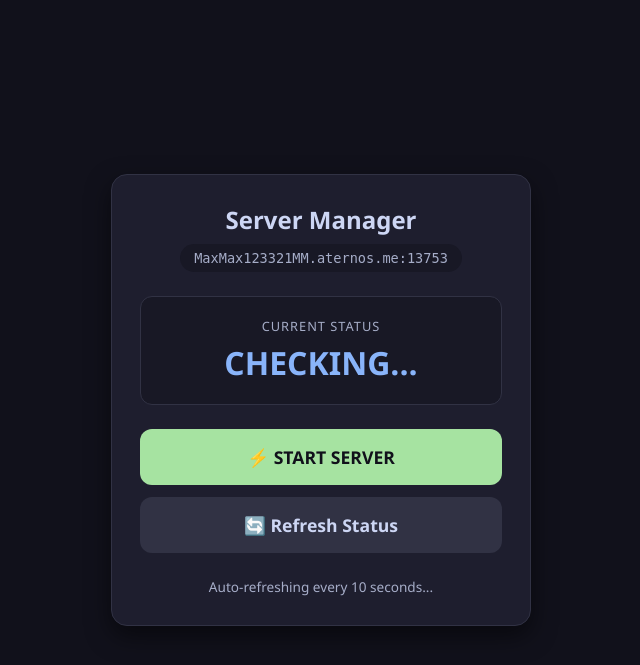
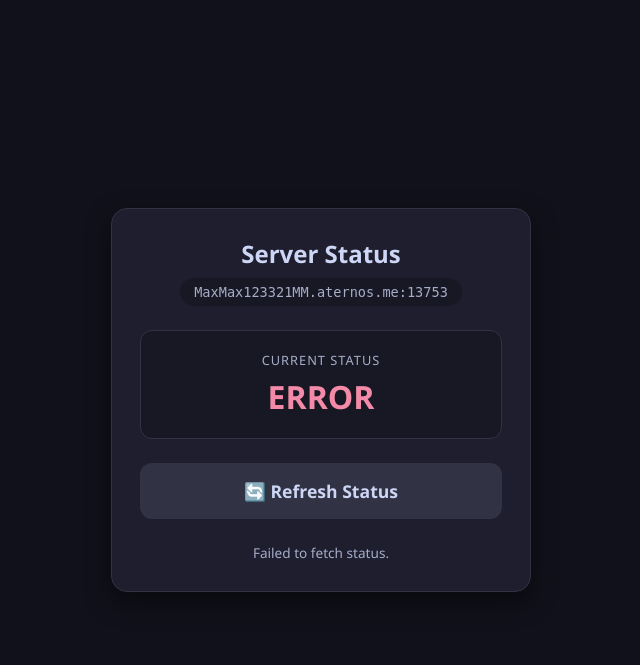
Before and after one commit to maxlolpjsk/aternoschecker, a Flask app: page / in a window 1280 px wide. Shown: the top 665 px of the page, without its empty margins (319-959 px from the left). Run offline with Flask 3, Linux system fonts and the light colour scheme.

Commit message:
Update index.html

```diff
--- a/aternos-dashboard/templates/index.html
+++ b/aternos-dashboard/templates/index.html
@@ -3,7 +3,7 @@
 <head>
     <meta charset="UTF-8">
     <meta name="viewport" content="width=device-width, initial-scale=1.0">
-    <title>Minecraft Server Manager</title>
+    <title>Minecraft Server Status</title>
     <style>
         * { box-sizing: border-box; margin: 0; padding: 0; font-family: 'Segoe UI', system-ui, sans-serif; }
         body { background-color: #11111b; color: #cdd6f4; display: flex; justify-content: center; align-items: center; min-height: 100vh; padding: 20px; }
@@ -15,15 +15,13 @@
         .status-value { font-size: 2rem; font-weight: 800; text-transform: uppercase; color: #89b4fa; }
         .btn { width: 100%; padding: 16px; border: none; border-radius: 12px; font-size: 1.1rem; font-weight: bold; cursor: pointer; transition: transform 0.1s, opacity 0.2s; margin-bottom: 12px; }
         .btn:active { transform: scale(0.98); }
-        .btn-start { background: #a6e3a1; color: #11111b; }
         .btn-refresh { background: #313244; color: #cdd6f4; }
-        .btn:disabled { opacity: 0.5; cursor: not-allowed; }
         .info-text { font-size: 0.85rem; color: #a6adc8; margin-top: 12px; min-height: 20px; }
     </style>
 </head>
 <body>
     <div class="card">
-        <h1>Server Manager</h1>
+        <h1>Server Status</h1>
         <div class="ip-badge">MaxMax123321MM.aternos.me:13753</div>
 
         <div class="status-box">
@@ -31,7 +29,6 @@
             <div id="status" class="status-value">CHECKING...</div>
         </div>
 
-        <button id="startBtn" class="btn btn-start" onclick="startServer()">⚡ START SERVER</button>
         <button id="refreshBtn" class="btn btn-refresh" onclick="checkStatus()">🔄 Refresh Status</button>
 
         <div id="info" class="info-text">Auto-refreshing every 10 seconds...</div>
@@ -41,13 +38,13 @@
         const SERVER_ADDRESS = "MaxMax123321MM.aternos.me:13753";
 
         async function checkStatus() {
+            const statusEl = document.getElementById('status');
+            const infoEl = document.getElementById('info');
+
             try {
-                // Uses mcsrvstat.us which handles dynamic Aternos ports cleanly
-                const res = await fetch(`https://api.mcsrvstat.us/2/${SERVER_ADDRESS}`);
+                // Cache-buster (?t=...) prevents the API from serving stale cached results
+                const res = await fetch(`https://api.mcsrvstat.us/2/${SERVER_ADDRESS}?t=${Date.now()}`);
                 const data = await res.json();
-
-                const statusEl = document.getElementById('status');
-                const infoEl = document.getElementById('info');
 
                 if (data.online) {
                     statusEl.innerText = "ONLINE";
@@ -56,28 +53,12 @@
                 } else {
                     statusEl.innerText = "OFFLINE";
                     statusEl.style.color = "#f38ba8";
-                    infoEl.innerText = "Server is offline. Tap start above!";
+                    infoEl.innerText = "Server is currently offline.";
                 }
             } catch (err) {
-                console.error(err);
-            }
-        }
-
-        async function startServer() {
-            const startBtn = document.getElementById('startBtn');
-            const infoEl = document.getElementById('info');
-            startBtn.disabled = true;
-            infoEl.innerText = "Sending start command...";
-
-            try {
-                const res = await fetch('/api/start', { method: 'POST' });
-                const data = await res.json();
-                infoEl.innerText = data.message;
-                setTimeout(checkStatus, 5000);
-            } catch (err) {
-                infoEl.innerText = "Error triggering start command.";
-            } finally {
-                startBtn.disabled = false;
+                statusEl.innerText = "ERROR";
+                statusEl.style.color = "#f38ba8";
+                infoEl.innerText = "Failed to fetch status.";
             }
         }
 
```
